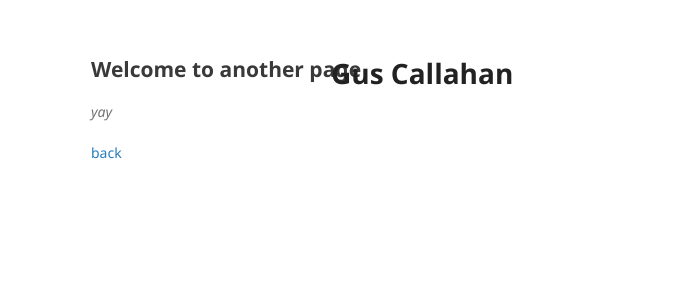
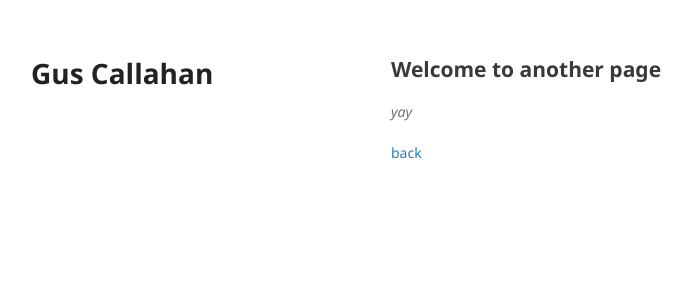
Before and after one commit to wac4073/wac4073.github.io, a Jekyll site: the page built from another-page.md, in a window 1280 px wide. Shown: the top 300 px of the page, without its empty margins (179-871 px from the left). Built offline with Jekyll 4.4.1, drawn with Linux system fonts in a browser that asks for light colours; the repository's description, which GitHub fills in, is left out; our own code applies the rules of GitHub Pages for plain Markdown files.

Commit message:
Update jekyll-theme-minimal.scss

```diff
--- a/_sass/jekyll-theme-minimal.scss
+++ b/_sass/jekyll-theme-minimal.scss
@@ -56,7 +56,7 @@ a:hover small {
 }
 
 .wrapper {
-  width:260px;
+  width:860px;
   margin:0 auto;
 }
 
```
